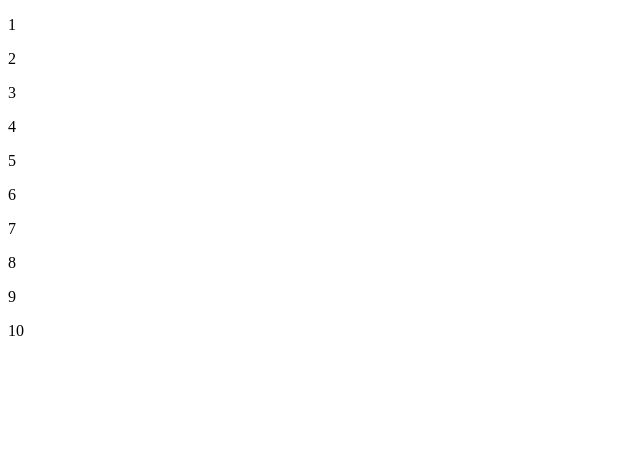
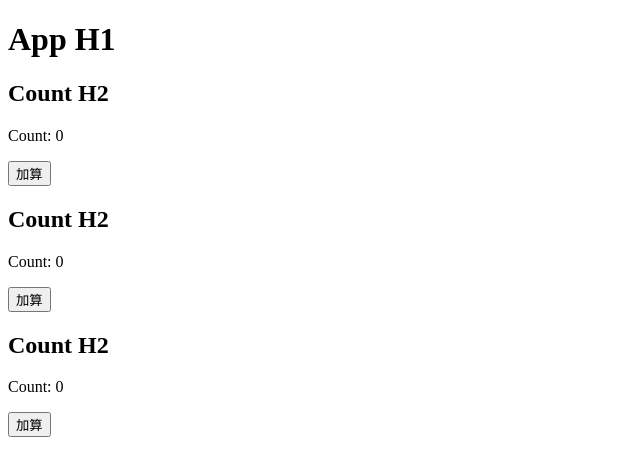
Before and after one commit to sawatch-fisherman/vuejs-2025-learning-log, a Vue app in the folder vuejs-2025-learning-log/: page / in a window 1280 px wide. Shown: the top 476 px of the page, without its empty margins (0-640 px from the left). Built offline with nearby package versions, Linux system fonts and the light colour scheme.

Commit message:
section-05-52~55

```diff
--- a/vuejs-2025-learning-log/src/App.vue
+++ b/vuejs-2025-learning-log/src/App.vue
@@ -1,7 +1,9 @@
 <script setup>
-import { ref } from 'vue'
+import CountUp from './CountUp.vue'
 </script>
 <template>
-  <!-- 0からではなく1から始まる -->
-  <p v-for="n of 10" :key="n">{{ n }}</p>
+  <h1>App H1</h1>
+  <CountUp />
+  <CountUp />
+  <CountUp>22</CountUp>
 </template>
--- /dev/null
+++ b/vuejs-2025-learning-log/src/CountUp.vue
@@ -0,0 +1,11 @@
+<script setup>
+console.log('script')
+
+import { ref } from 'vue'
+const count = ref(0)
+</script>
+<template>
+  <h2>Count H2</h2>
+  <p>Count: {{ count }}</p>
+  <button @click="count++">加算</button>
+</template>
```
